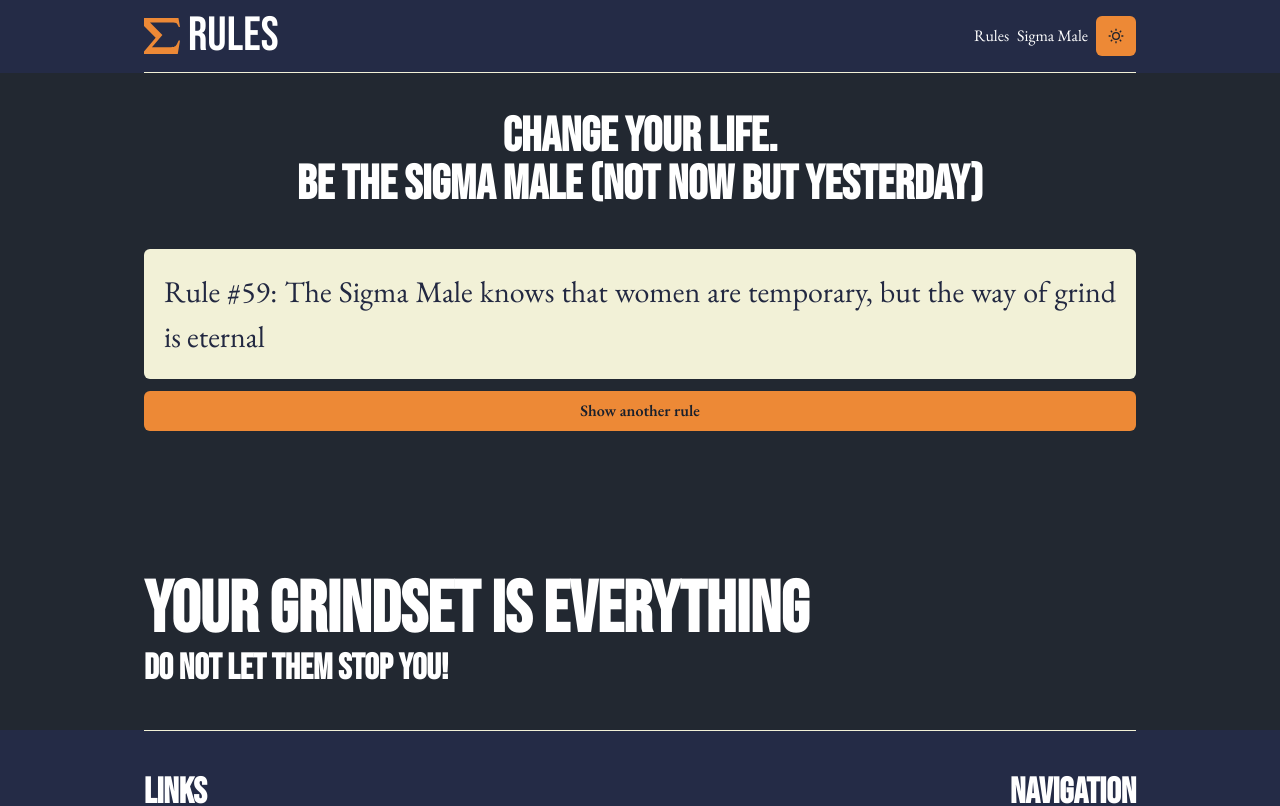
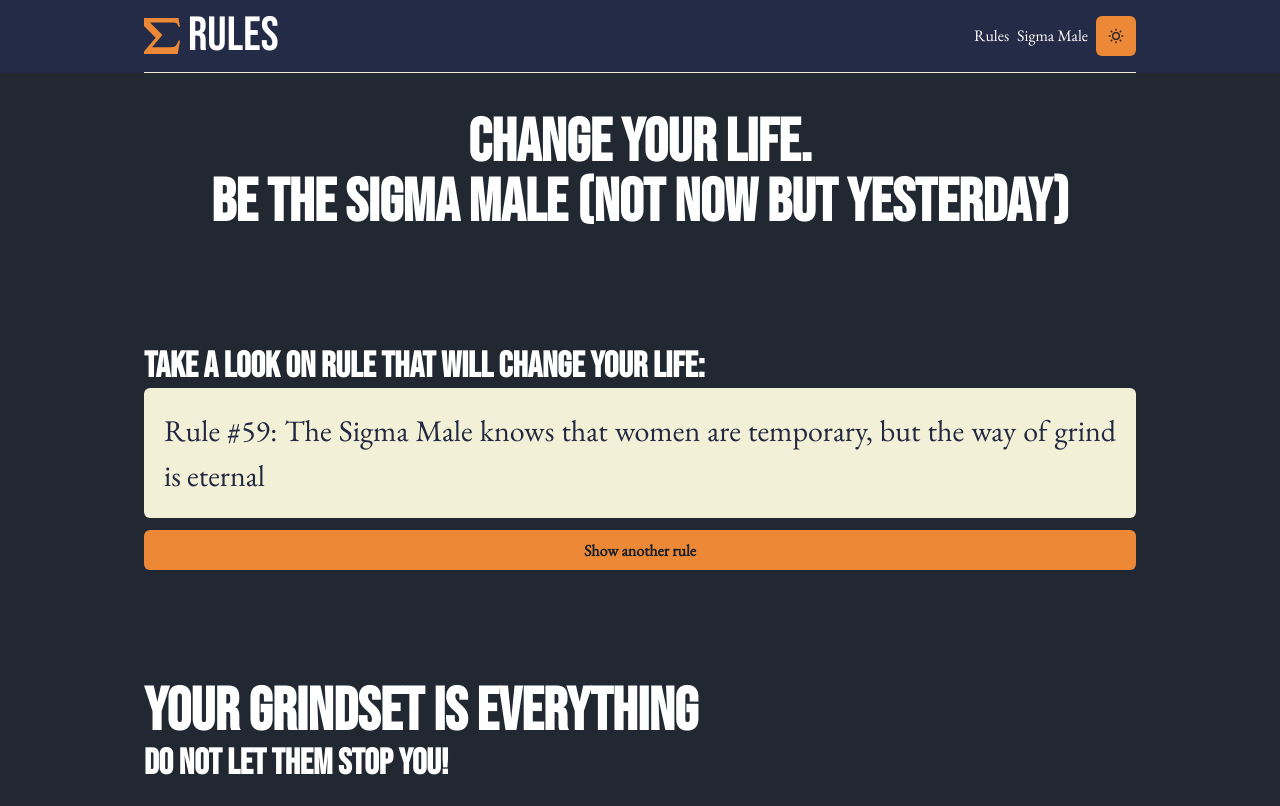
Before and after one commit to ton1czech/sigma-rules, a Next.js app: page / in a window 1280 px wide. Shown: the top 806 px of the page. Built offline with nearby package versions, Linux system fonts and the light colour scheme.

Commit message:
🎁NEW: icon, cosmetic changes

```diff
--- a/pages/_document.js
+++ b/pages/_document.js
@@ -1,12 +1,15 @@
-import { ColorModeScript } from '@chakra-ui/react'
+import { ColorModeScript, useColorMode } from '@chakra-ui/react'
 import NextDocument, { Html, Head, Main, NextScript } from 'next/document'
+import { ImSigma } from 'react-icons/im'
 import theme from '../theme'
 
 export default class Document extends NextDocument {
   render() {
     return (
       <Html lang='en'>
-        <Head />
+        <Head>
+          <link rel='icon' href='/icon.ico' />
+        </Head>
         <body>
           <ColorModeScript initialColorMode={theme.config.initialColorMode} />
           <Main />
--- a/pages/index.js
+++ b/pages/index.js
@@ -21,8 +21,11 @@ export default function Home() {
       </Head>
       <Header />
       <Container maxW='container.lg'>
-        <Heading textAlign='center' size='2xl' mb={10}>
+        <Heading textAlign='center' size='3xl' mb={28}>
           Change your life. <br /> be the Sigma male (not now but yesterday)
+        </Heading>
+        <Heading textAlign='left' size='xl'>
+          Take a look on rule that will change your life:
         </Heading>
         <Box borderRadius='md' mb={3} p={5} background={useColorModeValue('mainLight', 'mainDark')}>
           <Text fontSize='3xl' textAlign='justify' color={useColorModeValue('mainDark', 'mainLight')}>
@@ -38,7 +41,7 @@ export default function Home() {
         >
           Show another rule
         </Button>
-        <Heading textAlign='left' mt={36} size='4xl'>
+        <Heading textAlign='left' mt={28} size='3xl'>
           your grindset is everything
         </Heading>
         <Heading textAlign='left' size='xl'>
--- a/style.css
+++ b/style.css
@@ -1,2 +1,3 @@
 @import url('https://fonts.googleapis.com/css2?family=Bebas+Neue&display=swap');
-@import url('https://fonts.googleapis.com/css2?family=EB+Garamond:wght@400;500;600;700;800&display=swap');
+@import url('https://fonts.googleapis.com/css2?family=EB+Garamond&display=swap');
+@import url('https://fonts.googleapis.com/css2?family=Oswald&display=swap');
--- a/theme.js
+++ b/theme.js
@@ -15,6 +15,7 @@ const theme = extendTheme({
   fonts: {
     heading: 'Bebas Neue',
     body: 'EB Garamond',
+    link: 'Oswald',
   },
   styles: {
     global: (props) => ({
```
Also changed, not shown: 1 other file (tests, documents, lock files or other folders).
